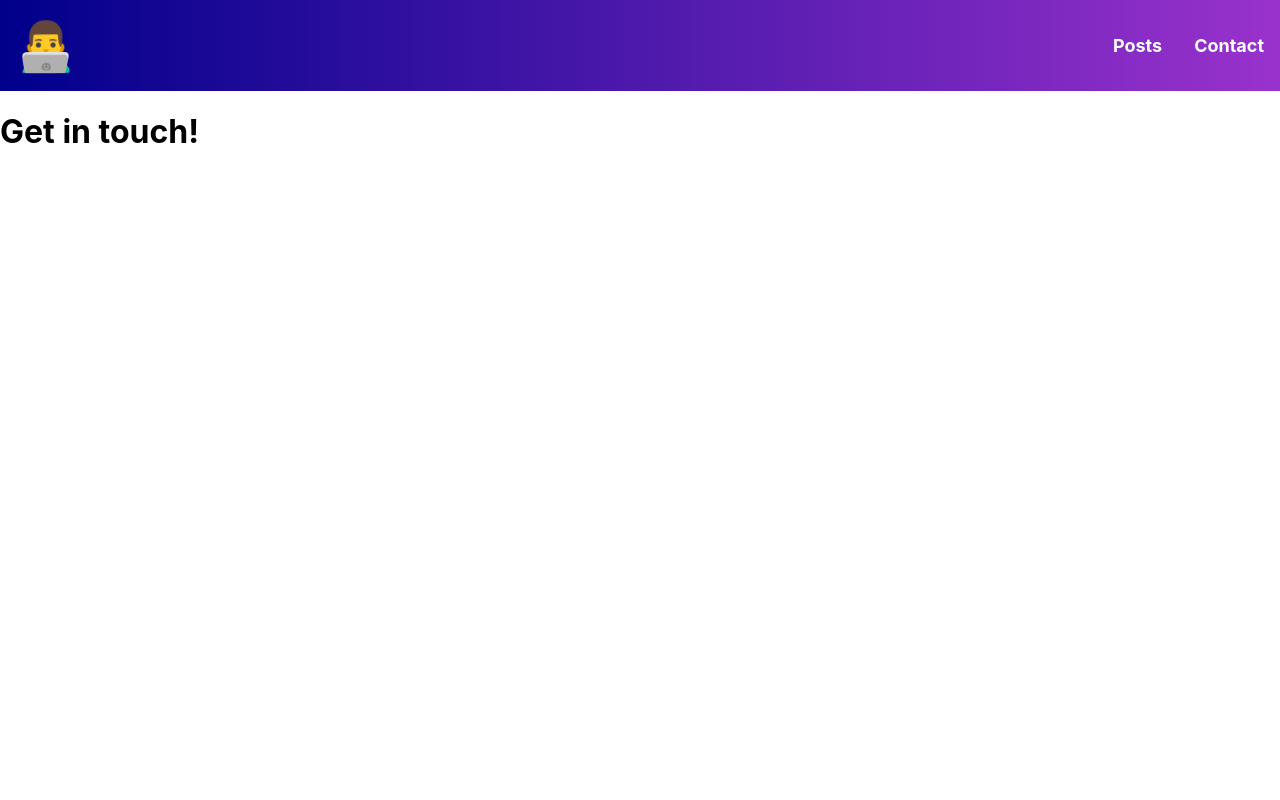
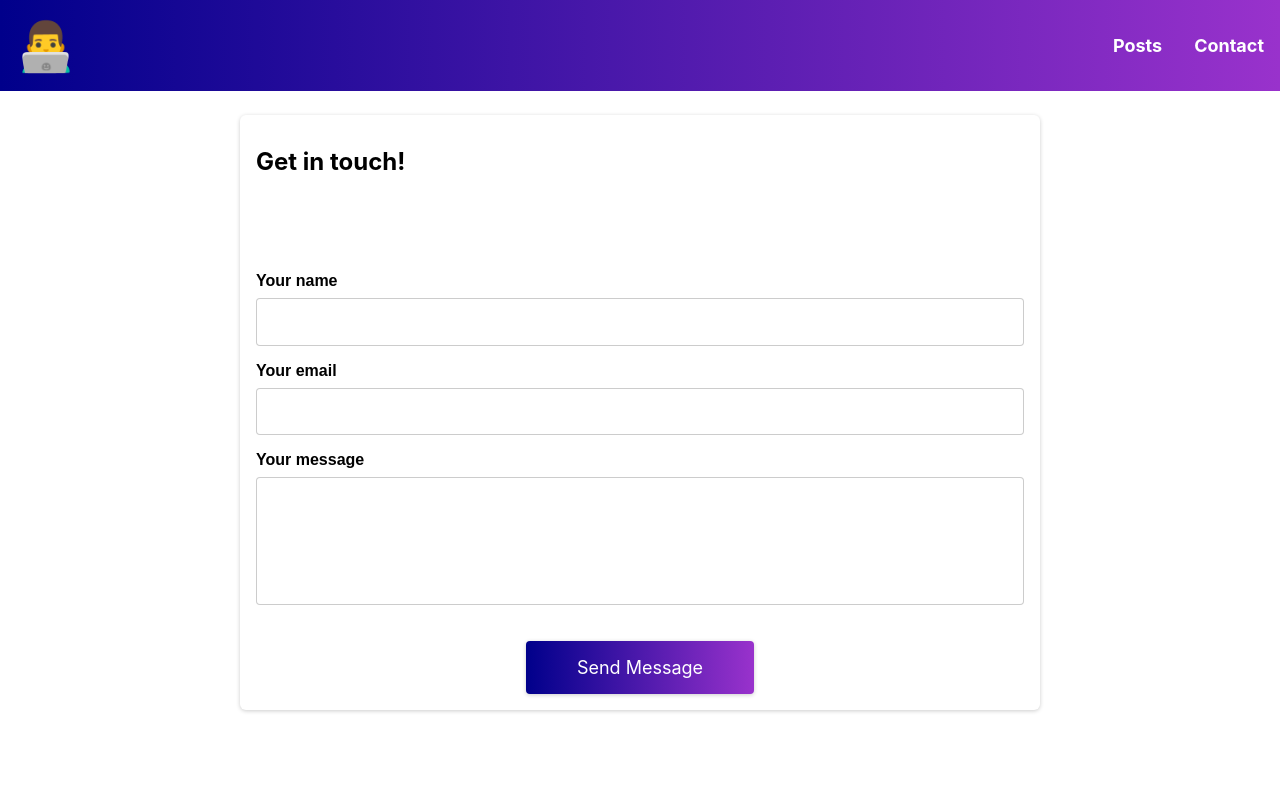
Before and after one commit to quantumomid/blog, a Next.js app: page /contact in a window 1280 px wide. Shown: the top 800 px of the page. Built offline with nearby package versions, Linux system fonts and the light colour scheme.

Commit message:
add contact form

```diff
--- /dev/null
+++ b/components/contact/Contact.module.css
@@ -0,0 +1,67 @@
+.contact {
+    margin: 3vh auto;
+    border-radius: 6px;
+    width: 90%;
+    max-width: 50rem;
+    padding: 2vh;
+    box-shadow: 0 1px 4px rgba(0, 0, 0, 0.2);
+    font-size: medium;
+}
+
+.contact h1 {
+    font-size: x-large;
+    margin: 2vh 0 10vh 0;
+    text-align: left;
+}
+
+.form label {
+    display: block;
+    font-family: 'Oswald', sans-serif;
+    font-weight: bold;
+    margin: 2vh 0 1vh 0;
+}
+
+.form input,
+.form textarea {
+  font: inherit;
+  padding: 1vw;
+  border-radius: 4px;
+  width: 100%;
+  border: 1px solid rgba(0, 0, 0, 0.2);
+  resize: none;
+}
+
+.controls {
+    display: flex;
+    column-gap: 1rem;
+    flex-wrap: wrap;
+}
+
+.control {
+    flex: 1;
+    min-width: 50vw;
+}
+
+.actions {
+    margin-top: 4vh;
+    text-align: right;
+    width: 100%;
+    display: flex;
+    justify-content: center;
+}
+
+.form button {
+    font: inherit;
+    cursor: pointer;
+    background-image: linear-gradient(to right, darkblue, darkorchid);
+    border: none;
+    padding: 2vh 4vw;
+    border-radius: 4px;
+    color: white;
+    font-size: large;
+    box-shadow: 0 1px 4px rgba(0, 0, 0, 0.2);
+}
+
+.form button:hover {
+    background-image: linear-gradient(to left, darkblue, darkorchid);
+}
--- /dev/null
+++ b/components/contact/ContactForm.js
@@ -0,0 +1,28 @@
+import styles from "./Contact.module.css";
+
+
+const ContactForm = () => {
+    return (
+        <form className={styles.form}>
+            <div className={styles.controls}>
+                <div className={styles.control}>
+                    <label htmlFor="name">Your name</label>
+                    <input name="name" id="name" type="text" required/>
+                </div>
+                <div className={styles.control}>
+                    <label htmlFor="email">Your email</label>
+                    <input name="email" id="email" type="email" required/>
+                </div>
+                <div className={styles.control}>
+                    <label htmlFor="message">Your message</label>
+                    <textarea name="message" id="message" rows="5" required/>
+                </div>
+                <div className={styles.actions}>
+                    <button>Send Message</button>
+                </div>
+            </div>
+        </form>
+    )
+}
+
+export default ContactForm;
--- a/components/home-page/Hero.module.css
+++ b/components/home-page/Hero.module.css
@@ -68,6 +68,7 @@
 @media only screen and (max-width: 800px) {
     .hero {
         flex-direction: column;
+        align-items: center;
     }
     .image {
         width: 200px;
--- a/pages/contact.js
+++ b/pages/contact.js
@@ -1,11 +1,16 @@
 import { Fragment } from "react";
+import ContactForm from "../components/contact/ContactForm";
 import CustomHead from "../components/meta/CustomHead";
+import styles from "../components/contact/Contact.module.css";
 
 const ContactPage = () => {
     return (
         <Fragment>
             <CustomHead title="Omiblog | Contact" />
-            <h1>Get in touch!</h1>
+            <section className={styles.contact}>
+                <h1>Get in touch!</h1>
+                <ContactForm />
+            </section>
         </Fragment>
     )
 }
```
